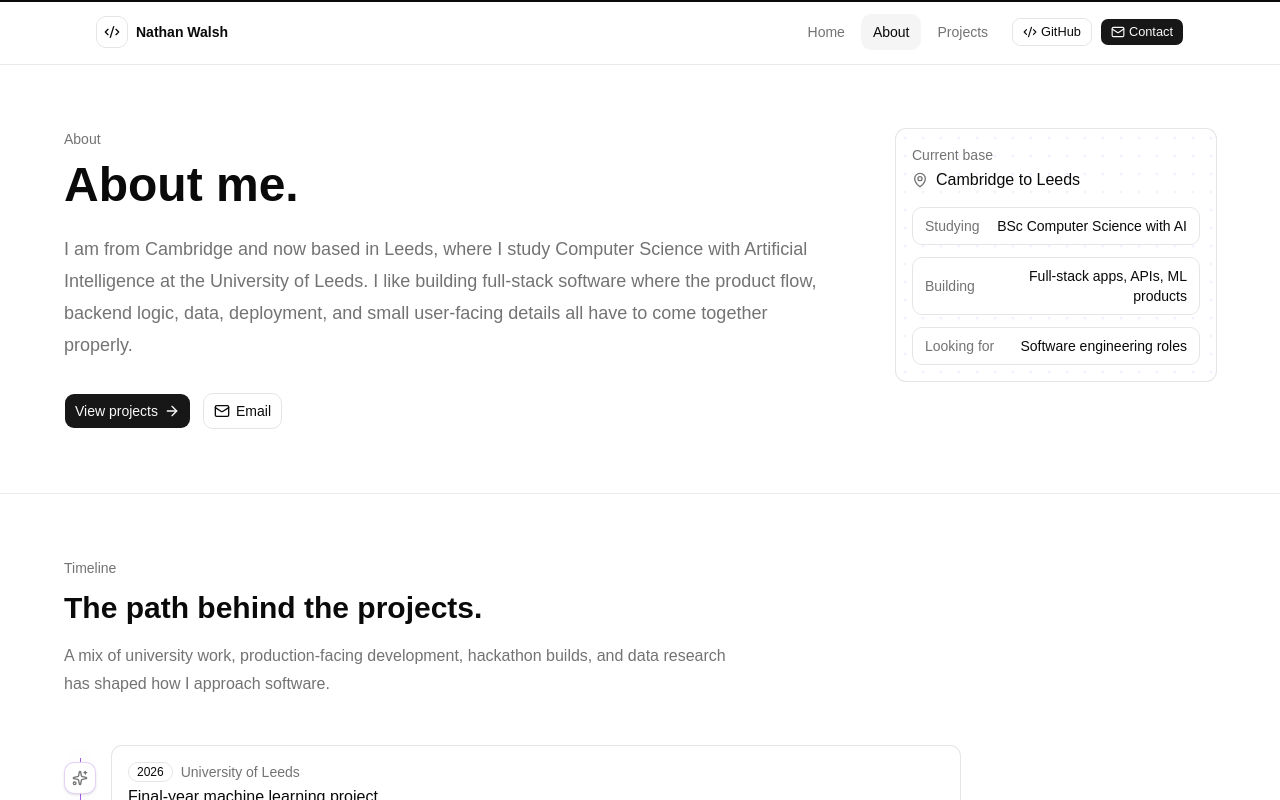
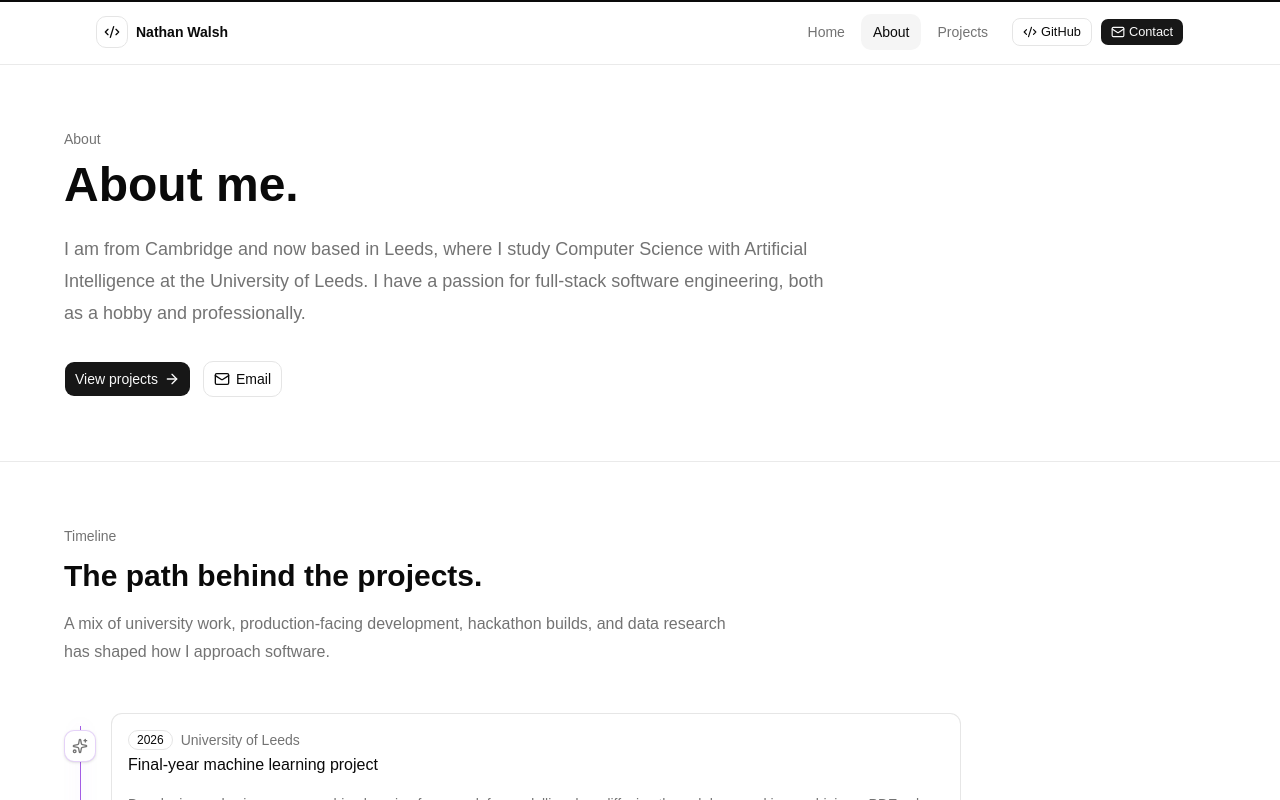
Before and after one commit to NathanWalash/portfolio, a React (Vite) app: page /about in a window 1280 px wide. Shown: the top 800 px of the page. Built offline with nearby package versions, Linux system fonts and the light colour scheme.

Commit message:
polish: simplify about intro and favicon

```diff
--- a/src/pages/About.tsx
+++ b/src/pages/About.tsx
@@ -4,7 +4,6 @@ import {
   Database,
   GraduationCap,
   Mail,
-  MapPin,
   Network,
   Sparkles,
   Trophy,
@@ -100,7 +99,7 @@ export function About() {
   return (
     <main className="min-h-[calc(100svh-4rem)]">
       <section className="px-4 py-12 sm:px-8 sm:py-16">
-        <div className="mx-auto grid w-full max-w-6xl gap-8 lg:grid-cols-[minmax(0,1fr)_20rem] lg:items-start">
+        <div className="mx-auto w-full max-w-6xl">
           <Reveal>
             <p className="text-sm font-medium text-muted-foreground">About</p>
             <h1 className="mt-3 max-w-3xl text-3xl font-semibold tracking-normal sm:text-5xl">
@@ -109,9 +108,8 @@ export function About() {
             <p className="mt-5 max-w-3xl text-base leading-7 text-muted-foreground sm:mt-6 sm:text-lg sm:leading-8">
               I am from Cambridge and now based in Leeds, where I study
               Computer Science with Artificial Intelligence at the University of
-              Leeds. I like building full-stack software where the product flow,
-              backend logic, data, deployment, and small user-facing details all
-              have to come together properly.
+              Leeds. I have a passion for full-stack software engineering, both
+              as a hobby and professionally.
             </p>
 
             <div className="mt-8 flex flex-col gap-3 min-[420px]:flex-row min-[420px]:flex-wrap">
@@ -134,44 +132,6 @@ export function About() {
               </Button>
             </div>
           </Reveal>
-
-          <motion.aside
-            initial={{ opacity: 0, y: 18 }}
-            whileInView={{ opacity: 1, y: 0 }}
-            viewport={{ once: true, amount: 0.35 }}
-            transition={{ duration: 0.45, ease: [0.16, 1, 0.3, 1] }}
-            aria-label="About summary"
-          >
-            <Card className="relative isolate overflow-hidden rounded-lg">
-              <div className="absolute inset-0 -z-10 opacity-55 [background-image:radial-gradient(circle,oklch(0.62_0.2_305_/_0.18)_1px,transparent_1.9px)] [background-size:18px_18px]" />
-              <CardHeader>
-                <CardDescription>Current base</CardDescription>
-                <CardTitle
-                  aria-level={2}
-                  role="heading"
-                  className="flex items-center gap-2"
-                >
-                  <MapPin className="size-4 text-muted-foreground" aria-hidden="true" />
-                  Cambridge to Leeds
-                </CardTitle>
-              </CardHeader>
-              <CardContent className="space-y-3 text-sm">
-                {[
-                  ["Studying", "BSc Computer Science with AI"],
-                  ["Building", "Full-stack apps, APIs, ML products"],
-                  ["Looking for", "Software engineering roles"],
-                ].map(([label, value]) => (
-                  <div
-                    key={label}
-                    className="flex items-center justify-between gap-3 rounded-lg border border-border bg-background/80 px-3 py-2 backdrop-blur"
-                  >
-                    <span className="text-muted-foreground">{label}</span>
-                    <span className="text-right font-medium">{value}</span>
-                  </div>
-                ))}
-              </CardContent>
-            </Card>
-          </motion.aside>
         </div>
       </section>
 
```
Also changed, not shown: public/favicon.svg.
